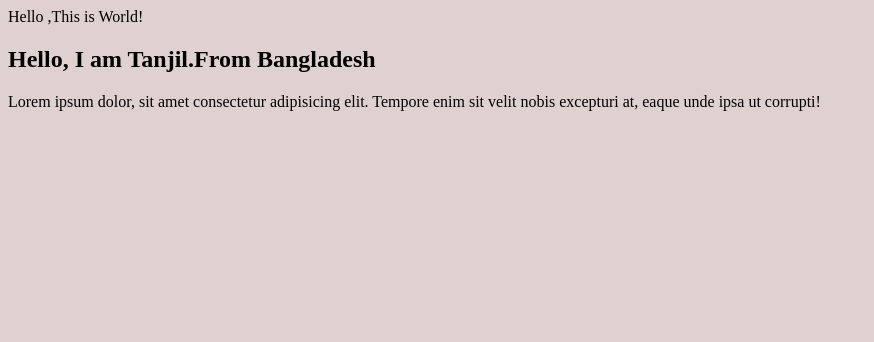
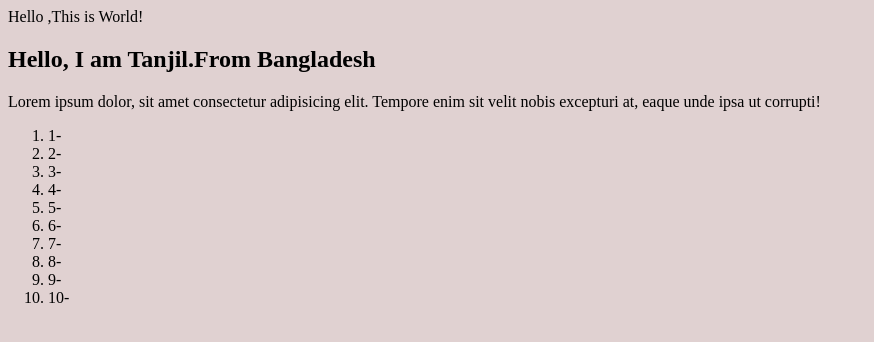
Before and after one commit to Tanjil2019/second-projects, a plain HTML site: page index.html in a window 1280 px wide. Shown: the whole page, without its empty margins (0-874 px from the left). Drawn offline with Linux system fonts and the light colour scheme.

Commit message:
added list second

```diff
--- a/index.html
+++ b/index.html
@@ -12,5 +12,17 @@
     <h2>Hello, I am Tanjil.From Bangladesh</h2>
     <p>Lorem ipsum dolor, sit amet consectetur adipisicing elit. Tempore enim sit velit nobis excepturi at, eaque unde ipsa ut corrupti!
     </p>
+    <ol>
+        <li>1-</li>
+        <li>2-</li>
+        <li>3-</li>
+        <li>4-</li>
+        <li>5-</li>
+        <li>6-</li>
+        <li>7-</li>
+        <li>8-</li>
+        <li>9-</li>
+        <li>10-</li>
+    </ol>
 </body>
 </html>
```
